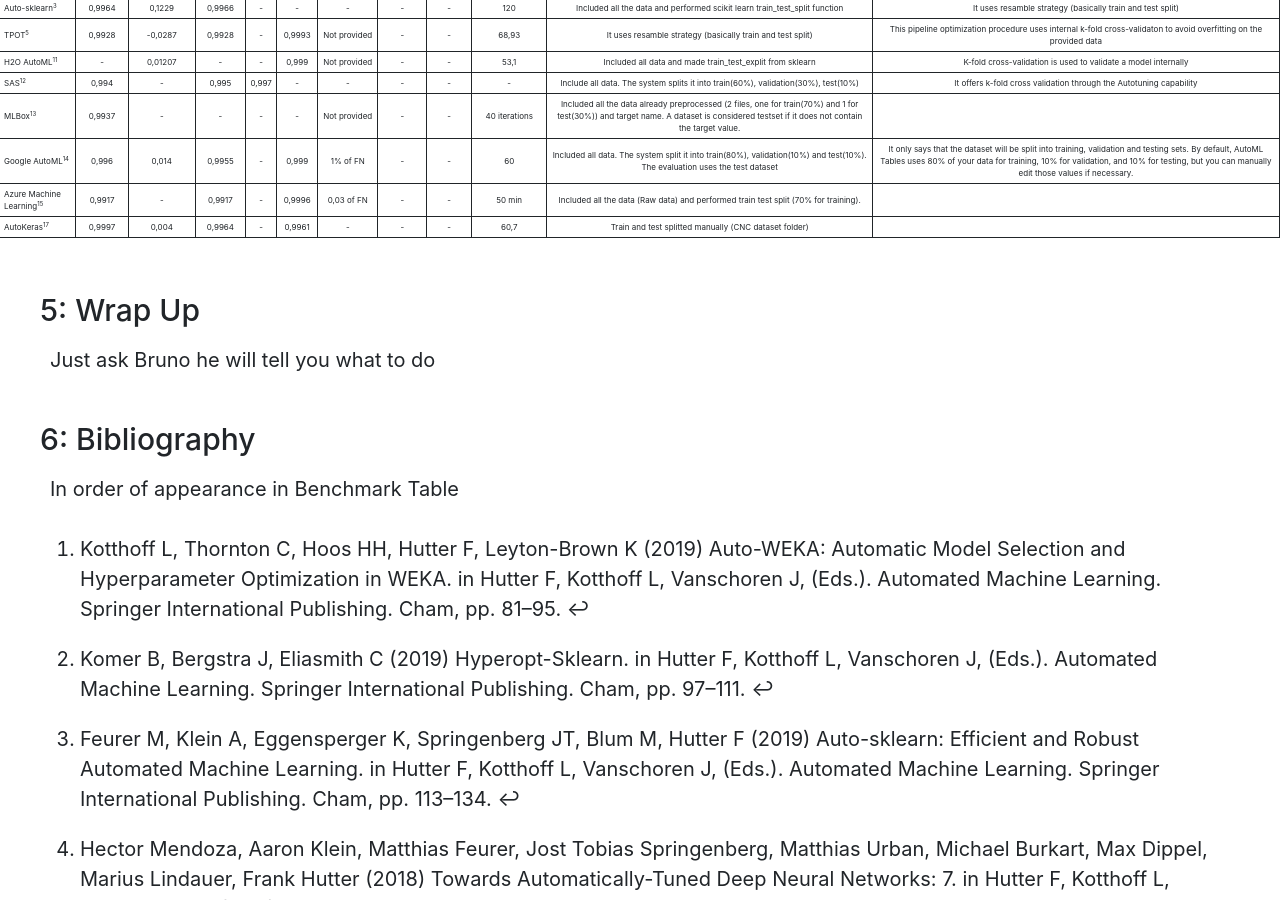
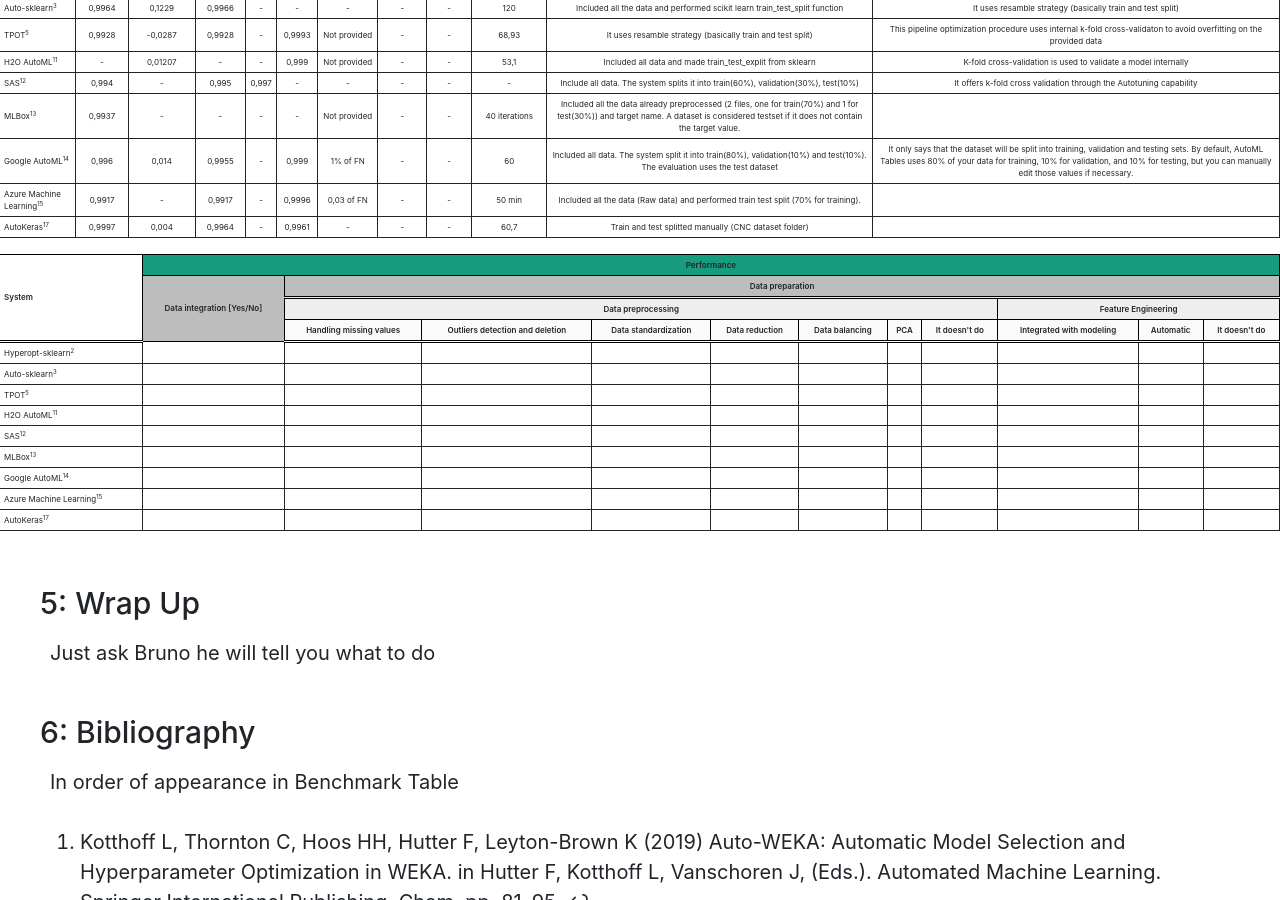
Before and after one commit to jonathankrauss/AutoML-Benchmark, a Jekyll site: the page built from README.md, in a window 1280 px wide and 900 px high, scrolled down 1517 px. Built offline with Jekyll 4.4.1, drawn with Linux system fonts in a browser that asks for light colours; our own code applies the rules of GitHub Pages for plain Markdown files; comment, search, counter and statistics services are not loaded.

Commit message:
Update default.html

```diff
--- a/_layouts/default.html
+++ b/_layouts/default.html
@@ -10,9 +10,16 @@
 
   <!--This is where we define the functions to load the tables -->
   <script src="https://ajax.googleapis.com/ajax/libs/jquery/3.4.1/jquery.min.js"></script>
+
   <script>
   $(function(){
   $("#table_1").load("include/table_1_V2.html");
+    });
+  </script>
+
+  <script>
+  $(function(){
+  $("#table_2").load("include/table_2.html");
     });
   </script>
   <!--This is where we are done loading the tables -->
@@ -71,8 +78,10 @@
     <!--Table 1-->
     <div id="table_1"></div>
 
+      <!--Table 2-->
+    <div id="table_2"></div>
+   <!-- Here starts Chapter 5 -->
 
-   <!-- Here starts Chapter 5 -->
   <section class= "ph4">
     <h2> 5: Wrap Up </h2>
     <p class = "ph2"> Just ask Bruno he will tell you what to do </p>
```
